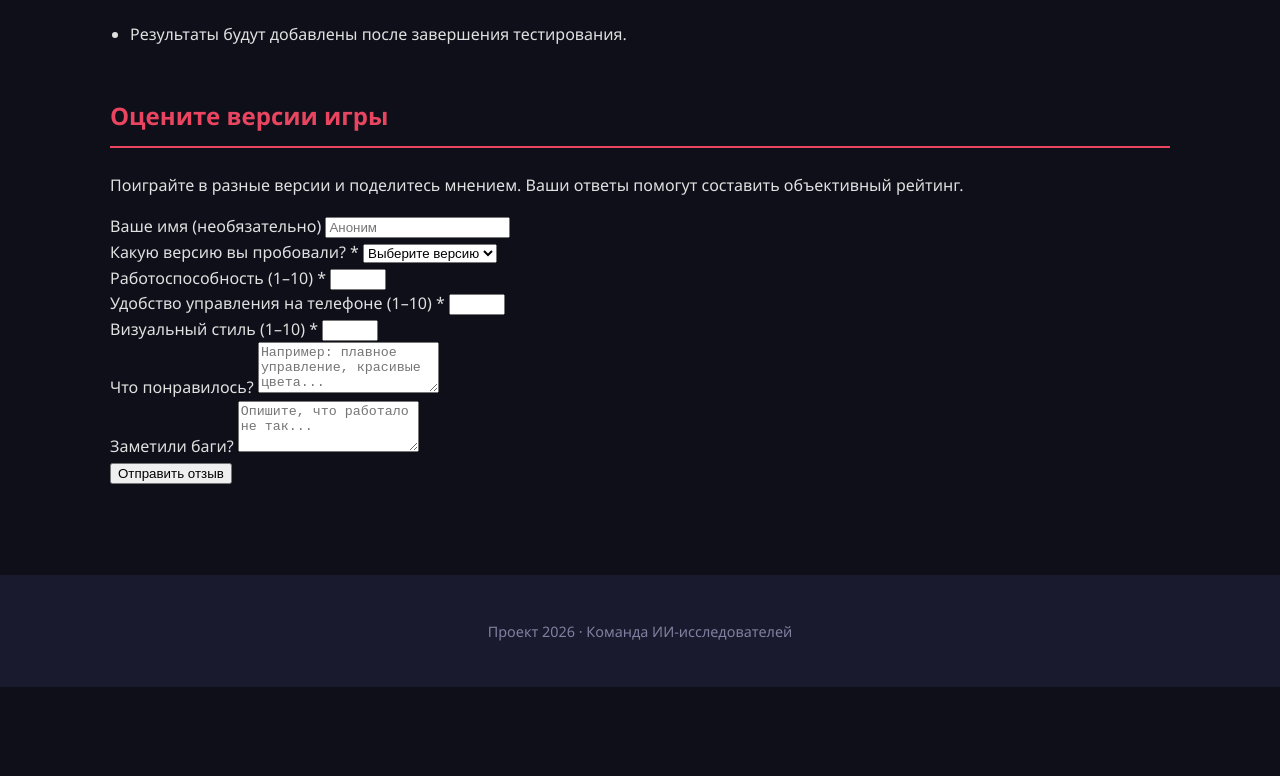
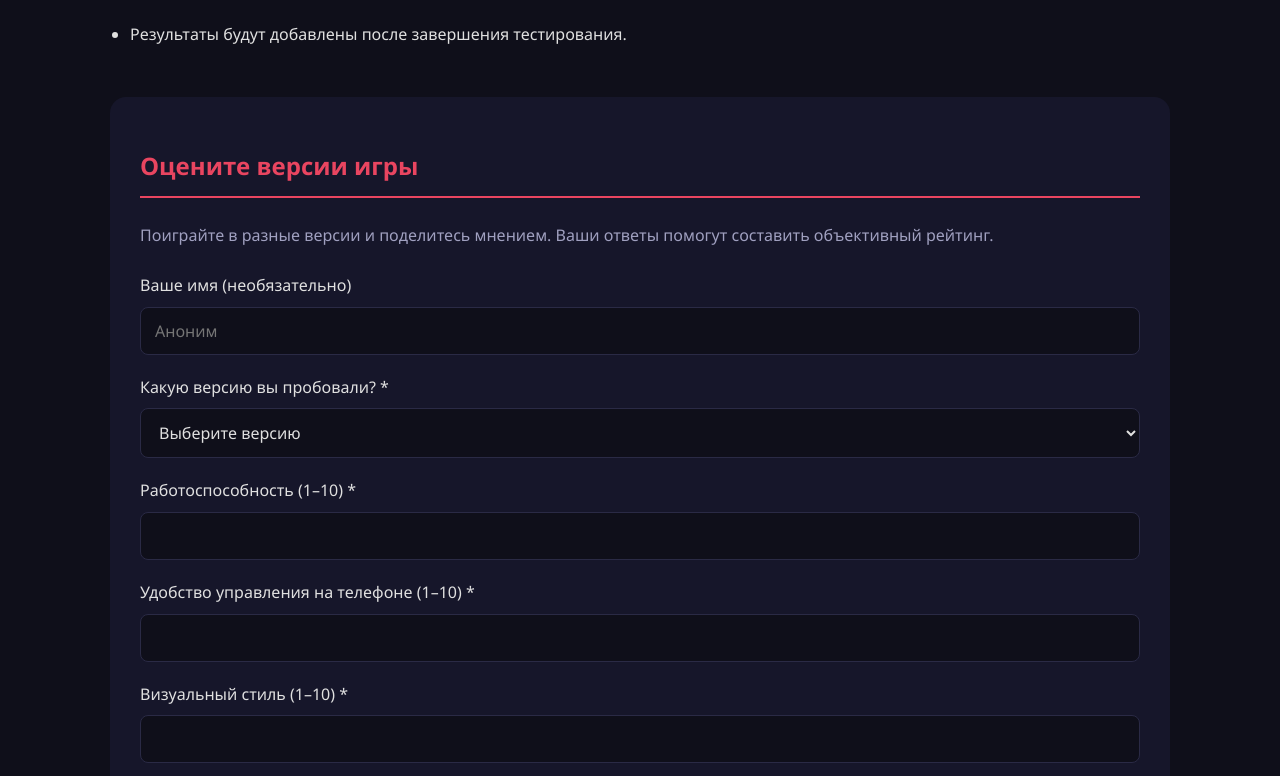
Before and after one commit to dneradovsky/aisnake, a plain HTML site: page hub/index.html in a window 1280 px wide. Shown: the part 1604-2380 px from the top of the page. Before the commit the page ends 2291 px from the top, so only its background shows below. Drawn offline with Linux system fonts and the light colour scheme.

Commit message:
Update styles.css

```diff
--- a/hub/styles.css
+++ b/hub/styles.css
@@ -129,6 +129,93 @@ td:first-child, th:first-child {
     margin-bottom: 10px;
 }
 
+.survey {
+    background: #16162a;
+    padding: 30px;
+    border-radius: 16px;
+}
+
+.survey p {
+    color: #a0a0c0;
+    margin-bottom: 25px;
+}
+
+.form-group {
+    margin-bottom: 20px;
+}
+
+.form-group label {
+    display: block;
+    margin-bottom: 8px;
+    color: #e0e0e0;
+    font-weight: 500;
+}
+
+.form-group input,
+.form-group select,
+.form-group textarea {
+    width: 100%;
+    padding: 12px 14px;
+    border: 1px solid #2a2a45;
+    border-radius: 8px;
+    background: #0f0f1a;
+    color: #e0e0e0;
+    font-size: 1rem;
+    font-family: inherit;
+}
+
+.form-group input:focus,
+.form-group select:focus,
+.form-group textarea:focus {
+    outline: 2px solid #e94560;
+    border-color: #e94560;
+}
+
+.form-group textarea {
+    resize: vertical;
+    min-height: 80px;
+}
+
+button[type="submit"] {
+    background: #e94560;
+    color: #fff;
+    border: none;
+    padding: 14px 28px;
+    border-radius: 8px;
+    font-size: 1rem;
+    font-weight: 600;
+    cursor: pointer;
+    transition: background 0.2s;
+}
+
+button[type="submit"]:hover {
+    background: #c73e54;
+}
+
+button[type="submit"]:disabled {
+    background: #555;
+    cursor: not-allowed;
+}
+
+.form-status {
+    margin-top: 15px;
+    padding: 12px;
+    border-radius: 8px;
+    display: none;
+}
+
+.form-status.success {
+    display: block;
+    background: #1a3a2e;
+    color: #4ade80;
+}
+
+.form-status.error {
+    display: block;
+    background: #3a1a1a;
+    color: #f87171;
+}
+
 footer {
     text-align: center;
     padding: 30px 20px;
@@ -144,4 +231,7 @@ footer {
     .cards {
         grid-template-columns: 1fr;
     }
+    .survey {
+        padding: 20px;
+    }
 }
```
